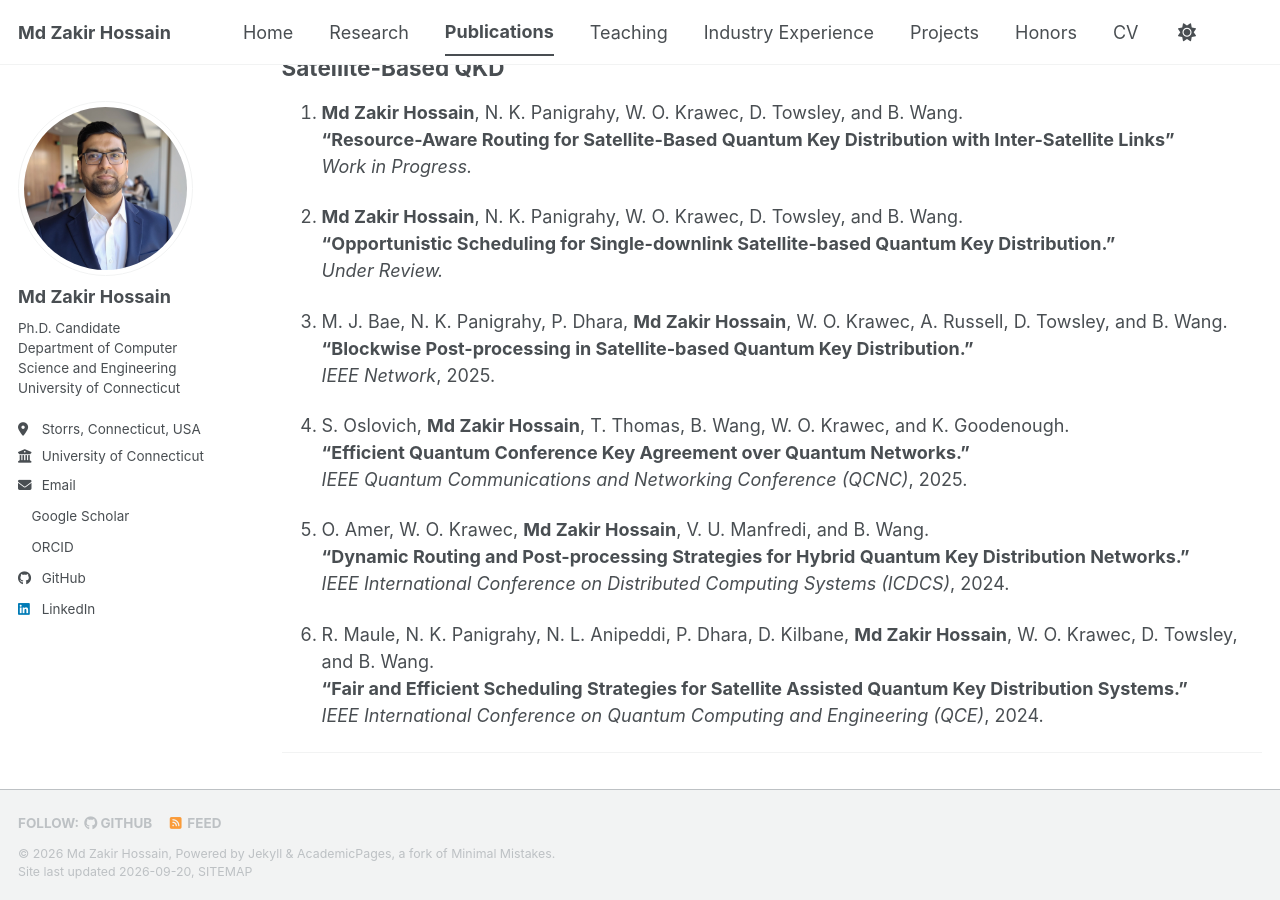
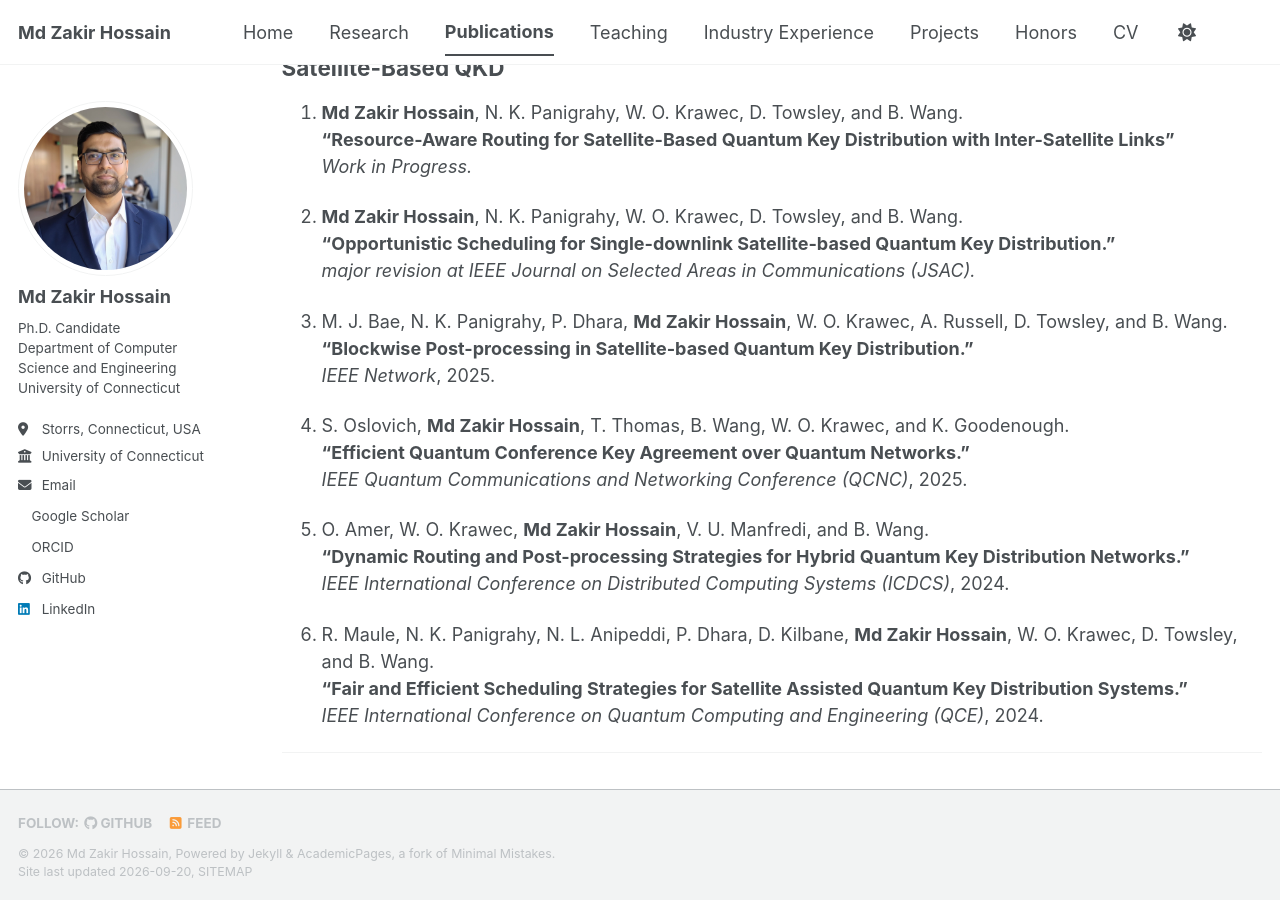
Before and after one commit to zakir-uconn/zakir-uconn.github.io, a Jekyll site: the page built from _pages/publications.md, in a window 1280 px wide and 900 px high, scrolled down 988 px. Built offline with Jekyll 4.4.1, drawn with Linux system fonts in a browser that asks for light colours; a style sheet for code colours, icons or effects is not loaded.

Commit message:
Revise publication status in publications.md
Updated publication status for Md Zakir Hossain's paper.

```diff
--- a/_pages/publications.md
+++ b/_pages/publications.md
@@ -44,7 +44,7 @@ My publications span **Machine Learning for Healthcare**, **Satellite-Based QKD*
 
 2. **Md Zakir Hossain**, N. K. Panigrahy, W. O. Krawec, D. Towsley, and B. Wang.
    **"Opportunistic Scheduling for Single-downlink Satellite-based Quantum Key Distribution."**
-   *Under Review.*
+   *major revision at IEEE Journal on Selected Areas in Communications (JSAC).*
 
 3. M. J. Bae, N. K. Panigrahy, P. Dhara, **Md Zakir Hossain**, W. O. Krawec, A. Russell, D. Towsley, and B. Wang.
    **"Blockwise Post-processing in Satellite-based Quantum Key Distribution."**
```
